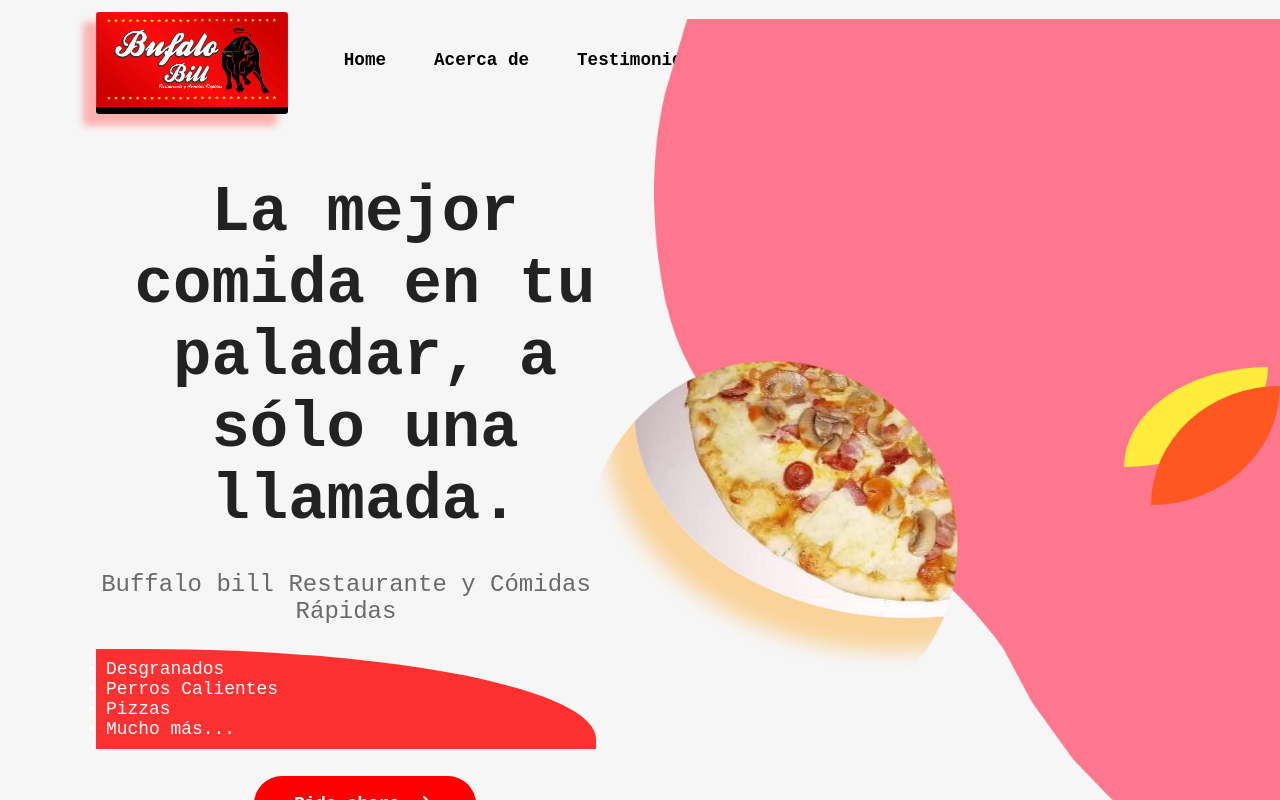
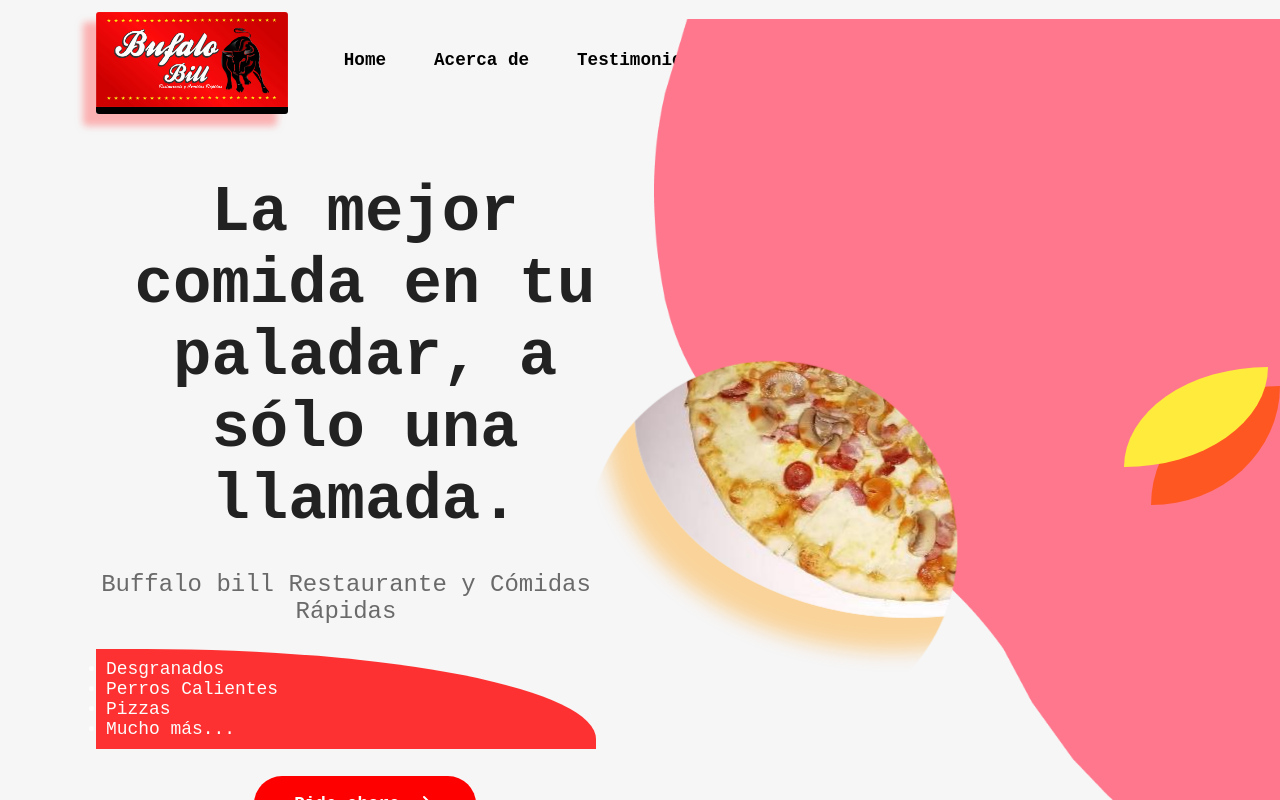
Before and after one commit to JustinElMas/react-app-garden-childhood, a React (Create React App) app: page / in a window 1280 px wide. Shown: the top 800 px of the page. Built offline with nearby package versions, Linux system fonts and the light colour scheme.

Commit message:
Add the reparate

```diff
--- a/src/App.css
+++ b/src/App.css
@@ -167,16 +167,6 @@
 
   .home-image-container:hover {
     clip-path: circle(66% at left);
-  }
-
-  .ala-l {
-    background-color: #fe9e0d;
-    z-index: 0 !important;
-  }
-
-  .home-image-container:hover .ala-l{
-    display: none;
-    animation: none !important;
   }
 
   /* NOS QUEDAMOS EN COMO HACER EL RESPOINSIVE DE LA "NAVE PIZZA", NOS QUEDAMOS EN COMO HACER PARA QUE LA NAVE ATERRICE */
```
